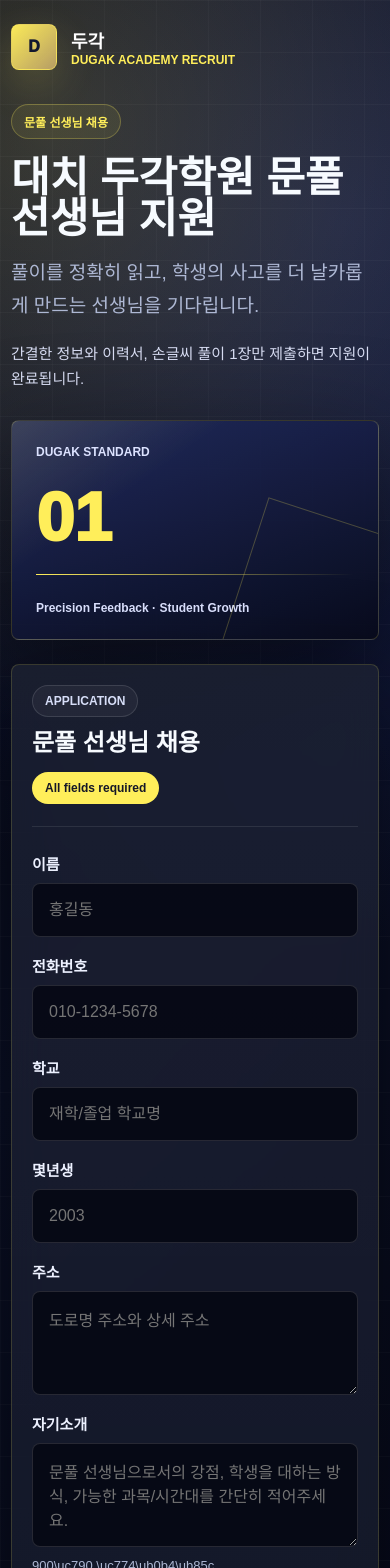
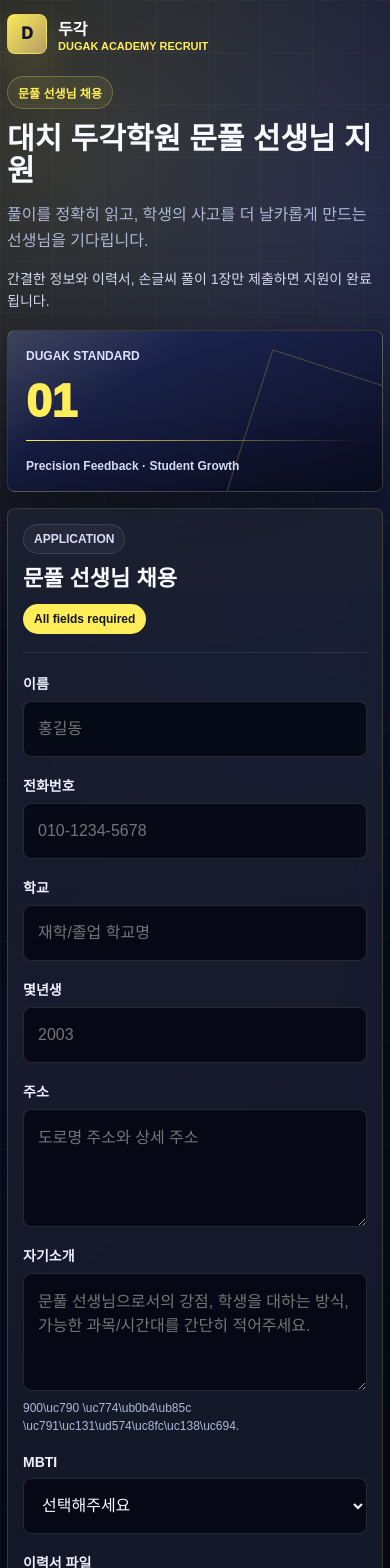
Before and after one commit to winsanai-sudo/dugakjogyo, a Next.js app: page / in a window 390 px wide. Shown: the top 1568 px of the page. Built offline with nearby package versions, Linux system fonts and the light colour scheme.

Commit message:
Optimize mobile layout

```diff
--- a/app/globals.css
+++ b/app/globals.css
@@ -25,6 +25,7 @@
 body {
   margin: 0;
   min-height: 100vh;
+  overflow-x: hidden;
   background:
     linear-gradient(rgba(255, 255, 255, 0.028) 1px, transparent 1px),
     linear-gradient(90deg, rgba(255, 255, 255, 0.022) 1px, transparent 1px),
@@ -268,6 +269,7 @@ textarea {
   color: var(--text);
   padding: 15px 16px;
   outline: none;
+  overflow-wrap: anywhere;
 }
 
 input::file-selector-button {
@@ -491,8 +493,8 @@ td {
 
 @media (max-width: 760px) {
   .page-shell {
-    width: min(100% - 22px, 1120px);
-    padding: 24px 0;
+    width: min(100% - 18px, 1120px);
+    padding: 18px 0 30px;
   }
 
   .grid,
@@ -500,22 +502,127 @@ td {
     grid-template-columns: 1fr;
   }
 
+  .hero {
+    gap: 22px;
+    margin-bottom: 16px;
+  }
+
+  .brand-row {
+    gap: 11px;
+  }
+
+  .brand-mark {
+    width: 40px;
+    height: 40px;
+  }
+
   .hero-layout {
     grid-template-columns: 1fr;
+    gap: 18px;
+  }
+
+  .hero-copy {
+    gap: 14px;
+  }
+
+  .hero-badge,
+  .section-label,
+  .required-note {
+    max-width: 100%;
+    padding: 7px 10px;
+    white-space: normal;
+  }
+
+  h1 {
+    font-size: 34px;
+    line-height: 1.08;
+  }
+
+  .lead {
+    font-size: 16px;
+    line-height: 1.62;
+  }
+
+  .sub-lead {
+    font-size: 14px;
+    line-height: 1.58;
   }
 
   .hero-panel {
-    min-height: 210px;
+    min-height: 154px;
+    padding: 18px;
   }
 
   .panel-score {
-    margin-top: 28px;
-    font-size: 68px;
+    margin-top: 18px;
+    font-size: 54px;
+  }
+
+  .panel-line {
+    margin: 18px 0;
+  }
+
+  .form-card {
+    padding: 18px;
   }
 
   .form-header {
     align-items: flex-start;
     flex-direction: column;
+    gap: 12px;
+    margin-bottom: 20px;
+    padding-bottom: 18px;
+  }
+
+  .form-header h2 {
+    font-size: 24px;
+  }
+
+  .field {
+    gap: 8px;
+  }
+
+  input,
+  select,
+  textarea {
+    min-height: 56px;
+    padding: 14px;
+    font-size: 16px;
+  }
+
+  textarea {
+    min-height: 118px;
+  }
+
+  input[type="file"] {
+    min-height: auto;
+    padding: 12px;
+    font-size: 14px;
+    line-height: 1.45;
+  }
+
+  input::file-selector-button {
+    display: block;
+    width: 100%;
+    margin: 0 0 10px;
+    padding: 11px 12px;
+  }
+
+  .hint {
+    font-size: 12px;
+  }
+
+  .consent {
+    gap: 10px;
+    margin: 20px 0;
+    font-size: 14px;
+  }
+
+  .primary-button,
+  .secondary-button,
+  .danger-button {
+    min-height: 54px;
+    padding: 0 16px;
   }
 
   .admin-top {
@@ -525,9 +632,60 @@ td {
 
   .table-card {
     overflow-x: auto;
+    -webkit-overflow-scrolling: touch;
   }
 
   table {
     min-width: 1280px;
   }
+
+  .login-wrap,
+  .success-wrap {
+    align-items: start;
+    padding: 16px 9px;
+  }
+
+  .login-card,
+  .success-card {
+    padding: 20px;
+  }
 }
+
+@media (max-width: 420px) {
+  .page-shell {
+    width: min(100% - 14px, 1120px);
+    padding-top: 14px;
+  }
+
+  h1 {
+    font-size: 30px;
+  }
+
+  .brand-name {
+    font-size: 16px;
+  }
+
+  .kicker {
+    font-size: 11px;
+  }
+
+  .hero-panel {
+    min-height: 132px;
+  }
+
+  .panel-score {
+    font-size: 46px;
+  }
+
+  .form-card {
+    padding: 15px;
+  }
+
+  .form-header h2 {
+    font-size: 22px;
+  }
+
+  label {
+    font-size: 14px;
+  }
+}
```
